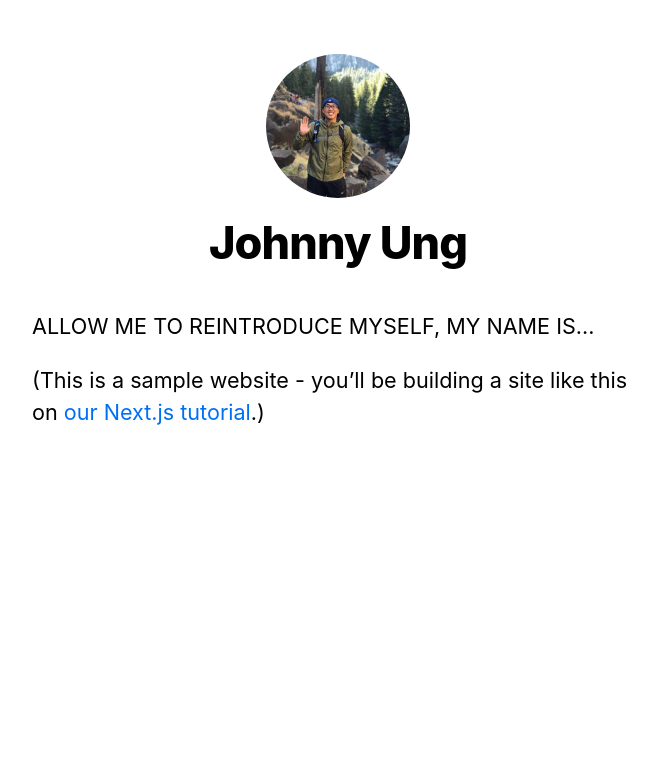
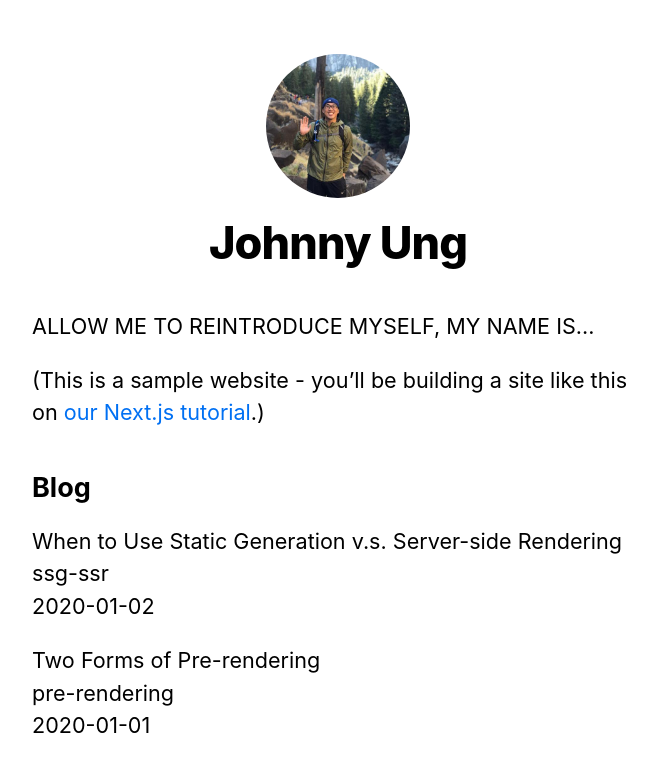
Before and after one commit to johnnyung91/nextj-blog, a Next.js app: page / in a window 1280 px wide. Shown: the top 772 px of the page, without its empty margins (302-959 px from the left). Built offline with nearby package versions, Linux system fonts and the light colour scheme.

Commit message:
added getStaticProps to grab information from files

```diff
--- a/pages/index.js
+++ b/pages/index.js
@@ -1,10 +1,9 @@
-import Head from 'next/head'
-import Layout, { siteTitle } from '../components/layout'
-import utilStyles from '../styles/utils.module.css'
-import { getSortedPostsData } from '../lib/posts'
+import Head from "next/head";
+import Layout, { siteTitle } from "../components/layout";
+import utilStyles from "../styles/utils.module.css";
+import { getSortedPostsData } from "../lib/posts";
 
-
-export default function Home() {
+export default function Home({ allPostsData }) {
   return (
     <Layout home>
       <Head>
@@ -13,10 +12,33 @@
       <section className={utilStyles.headingMd}>
         <p>ALLOW ME TO REINTRODUCE MYSELF, MY NAME IS...</p>
         <p>
-          (This is a sample website - you’ll be building a site like this on{' '}
+          (This is a sample website - you’ll be building a site like this on{" "}
           <a href="https://nextjs.org/learn">our Next.js tutorial</a>.)
         </p>
       </section>
+      <section className={`${utilStyles.headingMd} ${utilStyles.padding1px}`}>
+        <h2 className={utilStyles.headingLg}>Blog</h2>
+        <ul className={utilStyles.list}>
+          {allPostsData.map(({ id, date, title }) => (
+            <li className={utilStyles.listItem} key={id}>
+              {title}
+              <br />
+              {id}
+              <br />
+              {date}
+            </li>
+          ))}
+        </ul>
+      </section>
     </Layout>
-  )
+  );
 }
+
+export async function getStaticProps() {
+  const allPostsData = getSortedPostsData();
+  return {
+    props: {
+      allPostsData,
+    },
+  };
+}
```
